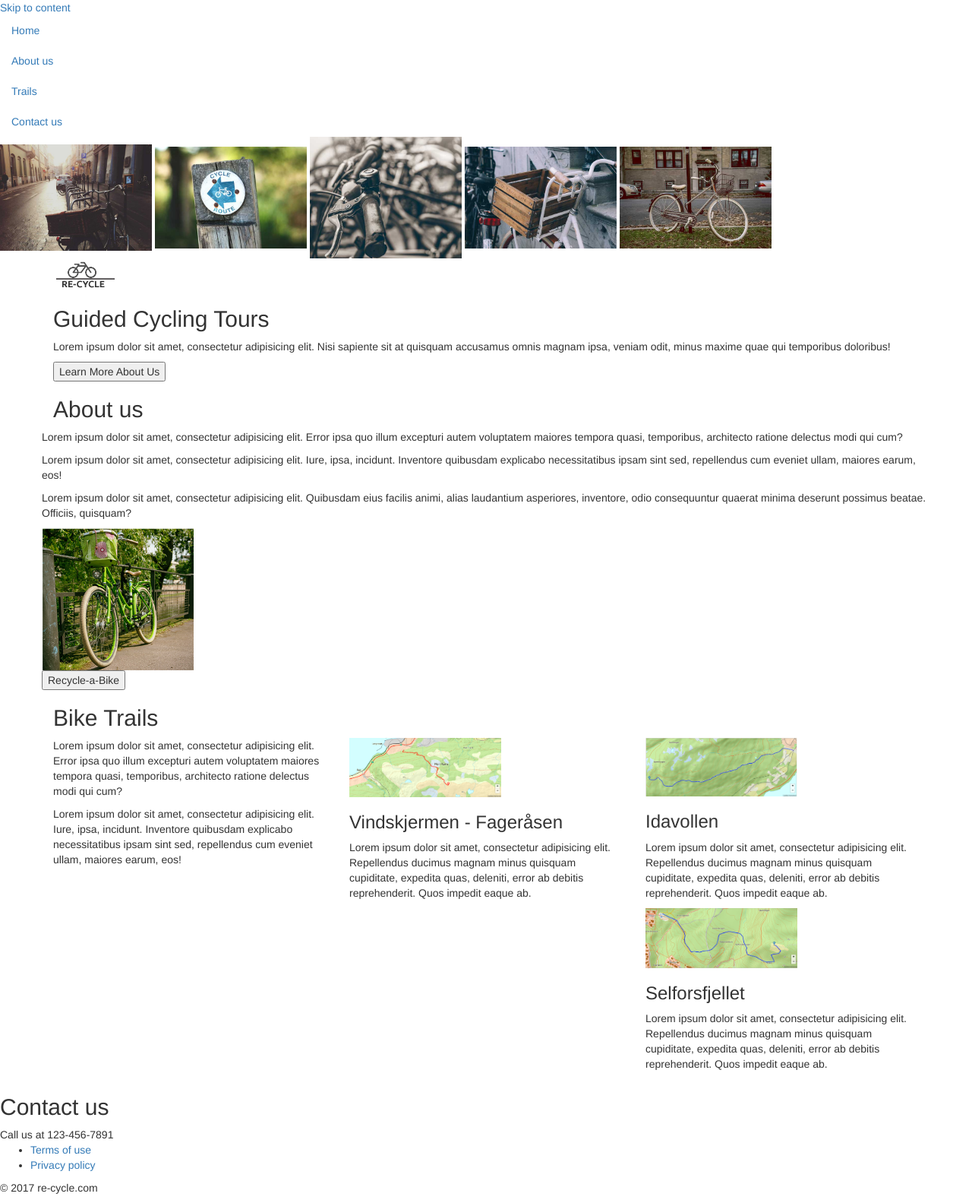
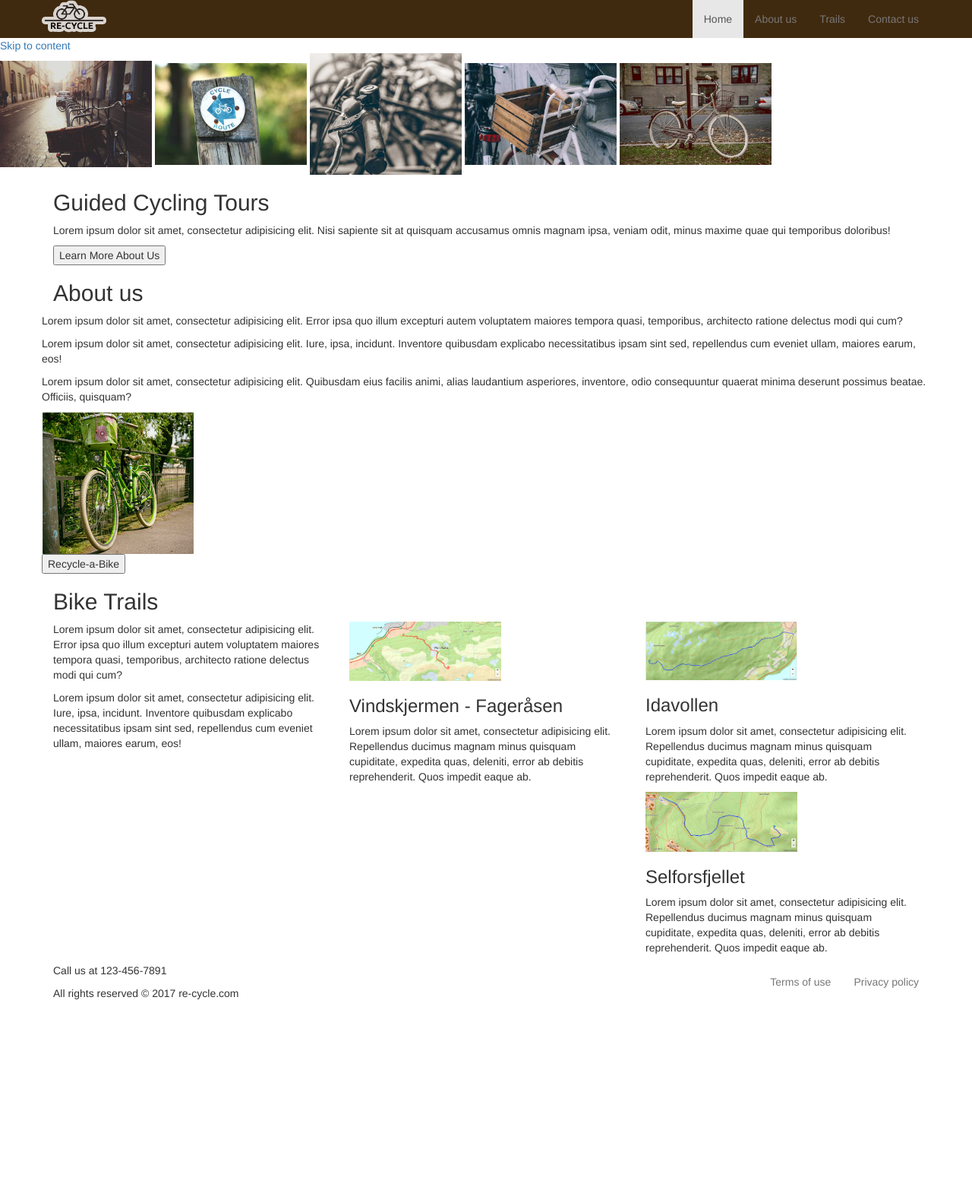
Before and after one commit to AMSteffensen/recsycleOld, a plain HTML site: page index.html in a window 1280 px wide. Shown: the whole page at 76% size. After the commit the page ends 1337 px from the top, so only its background shows below. Drawn offline with nearby package versions, Linux system fonts and the light colour scheme.

Commit message:
adding more styles

```diff
--- a/css/styles.css
+++ b/css/styles.css
@@ -11,16 +11,34 @@ Heading: Ubuntu
 Body: Lora
 */
 
-* {
-    box-sizing: border-box;
-}
-
 @import url('https://fonts.googleapis.com/css?family=Lora:400,700,700i|Ubuntu:400,700');
 
-
+body {
+	padding-top: 50px;
+}
 
 img {
   max-width:  200px;
 }
 
+/* Navigation */
+.navbar {
+  border-radius: 0;
+  border: 0;
+  background-color: #402a0f;
+}
+
+
+/* logo clearfix */
+.navbar-brand{
+  padding: 0;
+  margin: 0;
+}
+
+.navbar.footer {
+	background-color: white;
+}
+
+
+
 /* Text */
--- a/index.html
+++ b/index.html
@@ -12,17 +12,32 @@
 
 <body>
     <header>
+        <a href="#content">Skip to content</a>
         <!--skip navigation for screen readers -->
-        <a href="#content">Skip to content</a>
-        <nav>
-            <!-- Responsive icon for mobiles -->
-            <a href="#" id="menu-icon"></a>
-            <ul class="nav">
-                <li><a href="#content">Home</a></li>
+        <nav class="navbar navbar-default navbar-fixed-top" role="navigation">
+            <div class="container">
+                <div class="navbar-header">
+                    <button type="button" class="navbar-toggle collapsed" data-toggle="collapse" data-target="#collapse" aria-expanded="false">
+                        <span class="sr-only">Toggle navigation</span>
+                        <span class="icon-bar"></span>
+                        <span class="icon-bar"></span>
+                        <span class="icon-bar"></span>
+                    </button>
+                    <a class="navbar-brand" href="#content">
+                        <img src="images/logo.png" alt="logo">
+                    </a>
+                </div>
+                <div class="collapse navbar-collapse" id="collapse">
+                    <ul class="nav navbar-nav navbar-right">
+                        <li class="active"><a href="#content">Home</a></li>
                         <li><a href="#about">About us</a></li>
                         <li><a href="#trails">Trails</a></li>
                         <li><a href="#contact">Contact us</a></li>
                     </ul>
+                </div>
+                <!-- end collapse navbar-collapse -->
+            </div>
+            <!-- container -->
         </nav>
         <div class="carousel">
             <img src="images/carousel-bike.jpg" alt="Bike photo">
@@ -36,7 +51,6 @@
     <div id="content" class="main">
         <div class="page" id="mission">
             <div class="content container">
-                <img src="images/logo.png" alt="logo">
                 <h2>Guided Cycling Tours</h2>
                 <p>Lorem ipsum dolor sit amet, consectetur adipisicing elit. Nisi sapiente sit at quisquam accusamus omnis magnam ipsa, veniam odit, minus maxime quae qui temporibus doloribus!</p>
                 <button class="btn1" type="button">Learn More About Us</button>
@@ -96,19 +110,30 @@
         </div>
         <!-- end Contact us page -->
         <div class="page" id="contact">
-            <h2>Contact us</h2>
         </div>
     </div>
     <!-- Main end -->
     <footer>
-        <div>Call us at <span class="phone">123-456-7891</span></div>
-        <nav>
-            <ul>
+        <div class="content container contact">
+            <div class="row">
+                <div class="col-sm-6">
+                    <p>Call us at <span class="phone">123-456-7891</span></p>
+                    <p>All rights reserved &copy; 2017 re-cycle.com</p>
+                </div>
+                <!--col-sm-6-->
+                <div class="col-sm-6">
+                    <nav class="navbar footer navbar-default navbar-right" role="navigation">
+                        <ul class="nav navbar-nav">
                             <li><a href="#">Terms of use</a></li>
                             <li><a href="#">Privacy policy</a></li>
                         </ul>
                     </nav>
-        <p>&copy; 2017 re-cycle.com</p>
+                </div>
+                <!-- end col-sm-6-->
+            </div>
+            <!-- End row-->
+        </div>
+        <!--content container -->
     </footer>
     <script src="https://ajax.googleapis.com/ajax/libs/jquery/1.12.4/jquery.min.js"></script>
     <script src="https://maxcdn.bootstrapcdn.com/bootstrap/3.3.7/js/bootstrap.min.js"></script>
```
Lines whose indentation alone changed are shown as unchanged.
